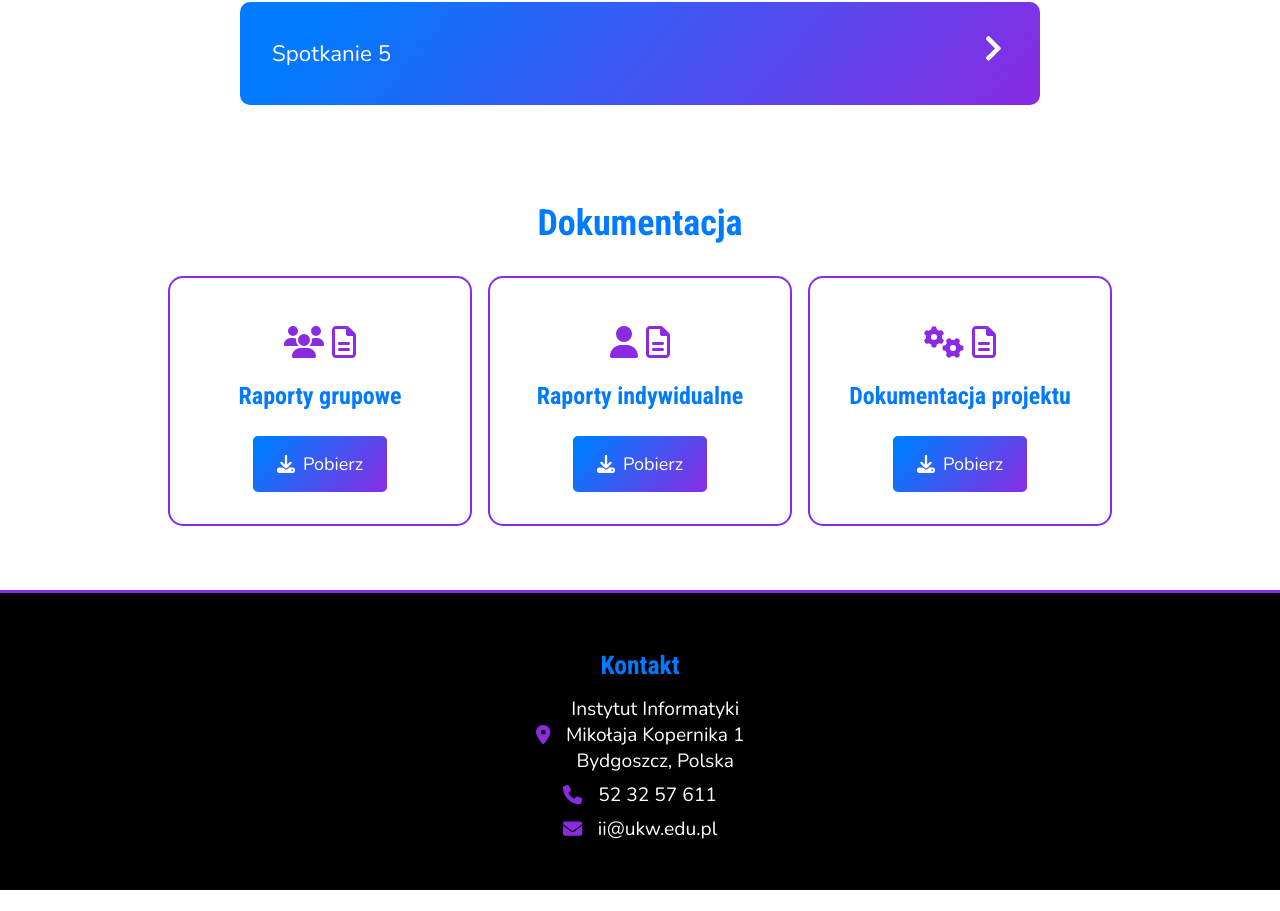
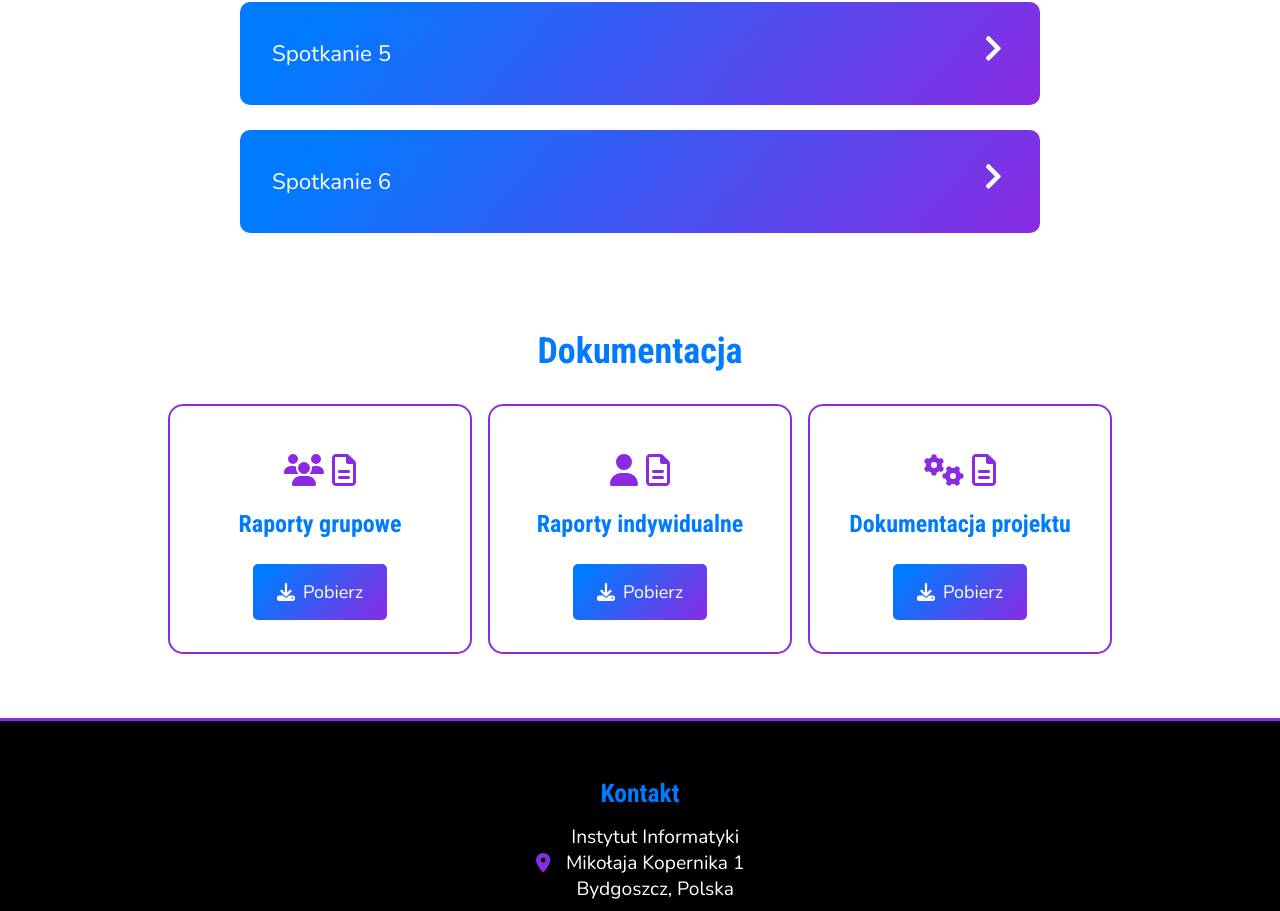
Before and after one commit to Bckro/ProjectWebsite, a React (Vite) app: page / in a window 1280 px wide. Shown: the part 5437-6348 px from the top of the page. Before the commit the page ends 6327 px from the top, so only its background shows below. Built offline with nearby package versions, Linux system fonts and the light colour scheme.

Commit message:
Aktualizacja harmonogramu
Dodanie informacji o spotkaniu 6.

```diff
--- a/src/components/Schedule.jsx
+++ b/src/components/Schedule.jsx
@@ -16,7 +16,8 @@ const Schedule = () => {
         { date: 'Spotkanie 2', description: 'Zaprezentowanie przez wszystkich członków pomysłów tematu projektu oraz dyskusja.' },
         { date: 'Spotkanie 3', description: 'Ocena zaproponowych tematów. Analiza oraz ostateczny wybór tematu - aplikacja do anonimowego zgłaszania problemów w szkołach.' },
         { date: 'Spotkanie 4', description: 'Zweryfikowanie stworzonej strony internetowej - ocena, sugestie dotyczące poprawek.' },
-        { date: 'Spotkanie 5', description: 'Przekazanie dokumentacji oraz zatwierdzenie ostatecznej wersji strony internetowej..' },
+        { date: 'Spotkanie 5', description: 'Przekazanie dokumentacji oraz zatwierdzenie ostatecznej wersji strony internetowej.' },
+        { date: 'Spotkanie 6', description: 'Określenie, w jakich technologiach zostanie stworzony projekt. Podział ról. Stworzenie repozytorium na githubie. Stworzenie prostej bazy danych oraz frontendu formularza zgłoszeniowego.' },
     ];
 
     return (
```
